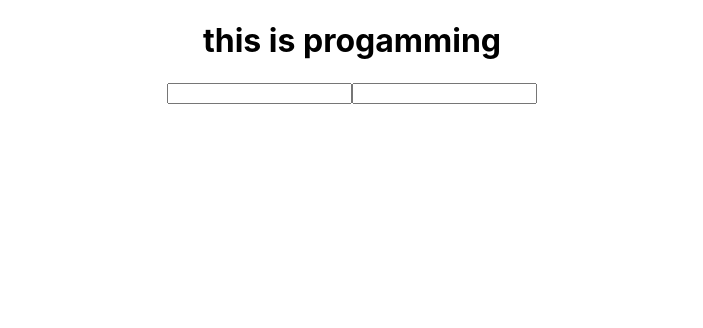
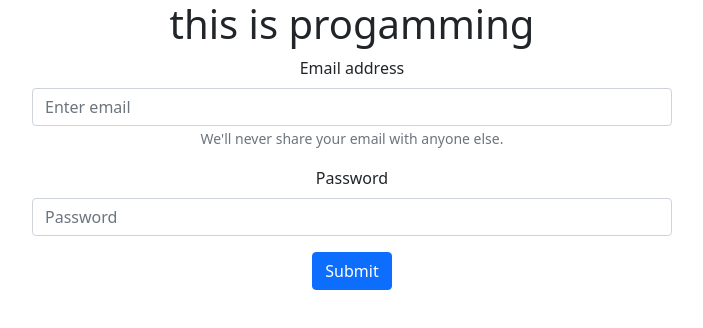
Before and after one commit to sharifulislm/login-Register-email-password, a React (Create React App) app: page / in a window 1280 px wide. Shown: the top 328 px of the page, without its empty margins (288-991 px from the left). Built offline with nearby package versions, Linux system fonts and the light colour scheme.

Commit message:
create a new user

```diff
--- a/package.json
+++ b/package.json
@@ -6,8 +6,10 @@
     "@testing-library/jest-dom": "^5.16.4",
     "@testing-library/react": "^12.1.4",
     "@testing-library/user-event": "^13.5.0",
+    "bootstrap": "^5.1.3",
     "firebase": "^9.6.10",
     "react": "^18.0.0",
+    "react-bootstrap": "^2.2.3",
     "react-dom": "^18.0.0",
     "react-scripts": "5.0.0",
     "web-vitals": "^2.1.4"
--- a/src/App.js
+++ b/src/App.js
@@ -1,27 +1,64 @@
 
 import './App.css';
-import { getAuth } from "firebase/auth";
+import 'bootstrap/dist/css/bootstrap.min.css';
+import { createUserWithEmailAndPassword, getAuth } from "firebase/auth";
 import app from './firebase.init';
+import Form from 'react-bootstrap/Form'
+import { Button } from 'react-bootstrap';
+import { useState } from 'react';
 
 function App() {
 
   const auth = getAuth(app);
+  const [Email, setEmail]= useState('');
+  const [passoword, setPassoword]= useState('');
 
-const HandleEmailChange = () => {
-  console.log('something typed');
+
+
+const handleEmailBlur = event => {
+  setEmail(event.target.value);
+}
+const handlePasswordBlur = event => {
+  setPassoword(event.target.value);
+}
+const handleFormSubmit = event => {
+
+  createUserWithEmailAndPassword(auth,Email,passoword)
+  .then(result => {
+    const user = result.user;
+    console.log(user);
+  } )
+  .catch(error => {
+ console.error(error);
+  })
+
+  event.preventDefault();
 }
 
   return (
     <div className="App">
   <h1> this is progamming </h1>
 
+<div className='w-50 mx-auto'>
+  <Form onSubmit={handleFormSubmit}>
+  <Form.Group className="mb-3" controlId="formBasicEmail">
+    <Form.Label>Email address</Form.Label>
+    <Form.Control onBlur={handleEmailBlur} type="email" placeholder="Enter email" />
+    <Form.Text className="text-muted">
+      We'll never share your email with anyone else.
+    </Form.Text>
+  </Form.Group>
 
- <form action="">
-<input onChange={HandleEmailChange} type="email" name="" id="" />
-<input type="password" name="" id="" />
+  <Form.Group className="mb-3" controlId="formBasicPassword">
+    <Form.Label>Password</Form.Label>
+    <Form.Control onBlur={handlePasswordBlur} type="password" placeholder="Password" />
+  </Form.Group>
 
- </form>
-
+  <Button  variant="primary" type="submit">
+    Submit
+  </Button>
+</Form>
+</div>
 
 
     </div>
```
Also changed, not shown: 1 other file (tests, documents, lock files or other folders).
